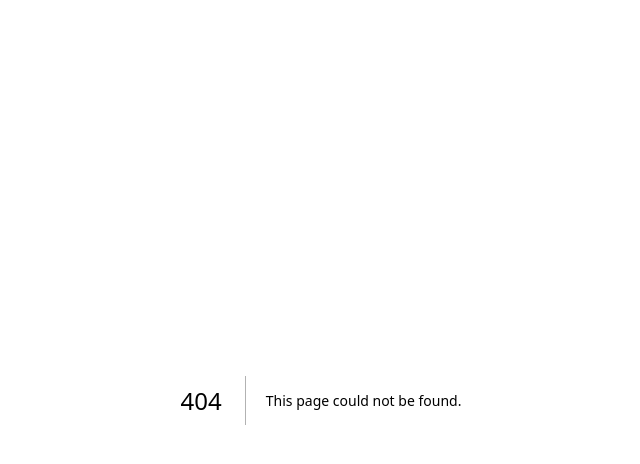
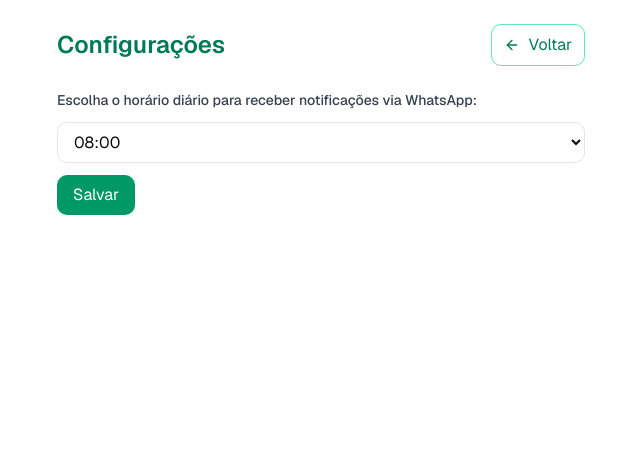
Before and after one commit to lucaszmat/PetCheck, a Next.js app: page /configuracoes in a window 1280 px wide. Before the commit this address had no page. Shown: the top 464 px of the page, without its empty margins (319-959 px from the left). Built offline with nearby package versions, Linux system fonts and the light colour scheme; sample sign-in values are in the browser's storage.

Commit message:
Configurações
Opção de adicionar horario para receber notificação.

```diff
--- /dev/null
+++ b/app/api/profile/notify-time/route.ts
@@ -0,0 +1,66 @@
+// app/api/profile/notify-time/route.ts
+import { NextResponse } from "next/server";
+import { cookies } from "next/headers";
+import { createServerClient } from "@supabase/ssr";
+
+function labelToMinutes(label: string): number | null {
+  const m = /^(\d{2}):(\d{2})$/.exec(label || "");
+  if (!m) return null;
+  const hh = Number(m[1]);
+  const mm = Number(m[2]);
+  if (hh < 0 || hh > 23) return null;
+  if (mm !== 0 && mm !== 30) return null;
+  return hh * 60 + mm;
+}
+
+function getSupabase() {
+  const cookieStore = cookies();
+  const url = process.env.NEXT_PUBLIC_SUPABASE_URL;
+  const key = process.env.NEXT_PUBLIC_SUPABASE_ANON_KEY;
+  if (!url || !key) {
+    throw new Error("Env SUPABASE ausente (NEXT_PUBLIC_SUPABASE_URL/ANON_KEY)");
+  }
+  return createServerClient(url, key, {
+    cookies: {
+      get(name: string) {
+        return cookieStore.get(name)?.value;
+      },
+      set() {},
+      remove() {},
+    },
+  });
+}
+
+export async function POST(req: Request) {
+  try {
+    const supabase = getSupabase();
+
+    const {
+      data: { user },
+      error: authErr,
+    } = await supabase.auth.getUser();
+
+    if (authErr || !user) {
+      return NextResponse.json({ error: "Não autenticado" }, { status: 401 });
+    }
+
+    const body = (await req.json().catch(() => ({}))) as { label?: string };
+    const minutes = labelToMinutes(body?.label || "");
+
+    if (minutes == null) {
+      return NextResponse.json({ error: "Horário inválido" }, { status: 400 });
+    }
+
+    const { error: upsertErr } = await supabase
+      .from("profiles")
+      .upsert({ id: user.id, notify_minutes: minutes }, { onConflict: "id" });
+
+    if (upsertErr) {
+      return NextResponse.json({ error: upsertErr.message }, { status: 400 });
+    }
+
+    return NextResponse.json({ ok: true, notify_minutes: minutes });
+  } catch (e: any) {
+    return NextResponse.json({ error: e?.message || "Erro inesperado" }, { status: 500 });
+  }
+}
--- /dev/null
+++ b/app/configuracoes/page.tsx
@@ -0,0 +1,80 @@
+// app/configuracoes/page.tsx
+"use client";
+
+import { useState } from "react";
+import Link from "next/link";
+import { ArrowLeft } from "lucide-react";
+
+export default function ConfiguracoesPage() {
+  const [selectedTime, setSelectedTime] = useState("08:00");
+
+  const horarios = Array.from({ length: 48 }, (_, i) => {
+    const h = Math.floor(i / 2);
+    const m = i % 2 === 0 ? "00" : "30";
+    return `${String(h).padStart(2, "0")}:${m}`;
+  });
+
+  const handleSave = async () => {
+    try {
+      const res = await fetch("/api/profile/notify-time", {
+        method: "POST",
+        headers: { "Content-Type": "application/json" },
+        body: JSON.stringify({ label: selectedTime }),
+      });
+
+      // parse seguro
+      const txt = await res.text();
+      const data = txt ? JSON.parse(txt) : null;
+
+      if (!res.ok) {
+        throw new Error(data?.error || `Falha (${res.status})`);
+      }
+
+      alert("Horário salvo com sucesso!");
+    } catch (err: any) {
+      alert(err.message || "Erro inesperado");
+    }
+  };
+
+  return (
+    <div className="max-w-xl mx-auto p-6 space-y-6">
+      {/* Linha de título + Voltar */}
+      <div className="flex items-center justify-between">
+        <h1 className="text-2xl font-semibold text-emerald-700">Configurações</h1>
+        <Link
+          href="/dashboard"
+          className="inline-flex items-center gap-2 rounded-lg border px-3 py-2 text-emerald-700 border-emerald-300 hover:bg-emerald-50"
+          aria-label="Voltar para o Dashboard"
+        >
+          <ArrowLeft className="h-4 w-4" />
+          Voltar
+        </Link>
+      </div>
+
+      <div className="space-y-3">
+        <label className="block text-sm font-medium text-gray-700">
+          Escolha o horário diário para receber notificações via WhatsApp:
+        </label>
+
+        <select
+          className="border rounded-lg px-3 py-2 w-full"
+          value={selectedTime}
+          onChange={(e) => setSelectedTime(e.target.value)}
+        >
+          {horarios.map((h) => (
+            <option key={h} value={h}>
+              {h}
+            </option>
+          ))}
+        </select>
+
+        <button
+          onClick={handleSave}
+          className="bg-emerald-600 text-white rounded-lg px-4 py-2 hover:bg-emerald-700"
+        >
+          Salvar
+        </button>
+      </div>
+    </div>
+  );
+}
--- /dev/null
+++ b/app/configuracoes/settings-form.tsx
@@ -0,0 +1,72 @@
+// app/configuracoes/settings-form.tsx
+'use client';
+
+import * as React from 'react';
+
+type Props = {
+  initialLabel: string | null;
+};
+
+function buildTimeOptions(): string[] {
+  const out: string[] = [];
+  for (let h = 0; h < 24; h++) {
+    out.push(`${String(h).padStart(2, '0')}:00`);
+    out.push(`${String(h).padStart(2, '0')}:30`);
+  }
+  return out;
+}
+
+const OPTIONS = buildTimeOptions();
+
+export default function SettingsForm({ initialLabel }: Props) {
+  const [value, setValue] = React.useState<string>(initialLabel ?? '08:00');
+  const [saving, setSaving] = React.useState(false);
+  const [msg, setMsg] = React.useState<string | null>(null);
+
+  async function onSubmit(e: React.FormEvent) {
+    e.preventDefault();
+    setSaving(true);
+    setMsg(null);
+    try {
+      const res = await fetch('/api/profile/notify-time', {
+        method: 'POST',
+        headers: { 'Content-Type': 'application/json' },
+        body: JSON.stringify({ label: value }), // ex.: "08:30"
+      });
+      const data = await res.json();
+      if (!res.ok) throw new Error(data?.error || 'Falha ao salvar');
+      setMsg('Horário de notificação salvo com sucesso ✅');
+    } catch (err: any) {
+      setMsg(err.message || 'Erro inesperado');
+    } finally {
+      setSaving(false);
+    }
+  }
+
+  return (
+    <form onSubmit={onSubmit} className="space-y-3">
+      <label className="block text-sm font-medium">Horário diário para receber WhatsApp</label>
+      <select
+        className="w-full border rounded-lg px-3 py-2"
+        value={value}
+        onChange={(e) => setValue(e.target.value)}
+      >
+        {OPTIONS.map((opt) => (
+          <option key={opt} value={opt}>
+            {opt}
+          </option>
+        ))}
+      </select>
+
+      <button
+        type="submit"
+        disabled={saving}
+        className="inline-flex items-center gap-2 rounded-lg px-4 py-2 border bg-emerald-600 text-white disabled:opacity-60"
+      >
+        {saving ? 'Salvando…' : 'Salvar'}
+      </button>
+
+      {msg && <p className="text-sm">{msg}</p>}
+    </form>
+  );
+}
--- a/components/dashboard/dashboard-header.tsx
+++ b/components/dashboard/dashboard-header.tsx
@@ -222,21 +222,27 @@ export function DashboardHeader({ user, profile }: DashboardHeaderProps) {
                 <Button variant="ghost" className="flex items-center gap-2">
                   <Avatar className="h-8 w-8">
                     <AvatarFallback className="bg-emerald-100 text-emerald-700">
-                      {profile?.nome?.charAt(0) || user.email?.charAt(0) || "U"}
+                      {profile?.nome?.charAt(0) || user?.email?.charAt(0) || "U"}
                     </AvatarFallback>
                   </Avatar>
                   <span className="hidden md:inline text-emerald-700">{profile?.nome || "Usuário"}</span>
                 </Button>
               </DropdownMenuTrigger>
+
               <DropdownMenuContent align="end" className="w-56">
-                <DropdownMenuItem>
-                  <Settings className="mr-2 h-4 w-4" />
-                  Configurações
+                {/* Configurações -> Link correto */}
+                <DropdownMenuItem asChild>
+                  <Link href="/configuracoes" className="flex items-center w-full" aria-label="Ir para Configurações">
+                    <Settings className="mr-2 h-4 w-4" />
+                    <span>Configurações</span>
+                  </Link>
                 </DropdownMenuItem>
+
                 <DropdownMenuSeparator />
+
                 <DropdownMenuItem onClick={handleSignOut}>
                   <LogOut className="mr-2 h-4 w-4" />
-                  Sair
+                  <span>Sair</span>
                 </DropdownMenuItem>
               </DropdownMenuContent>
             </DropdownMenu>
```
